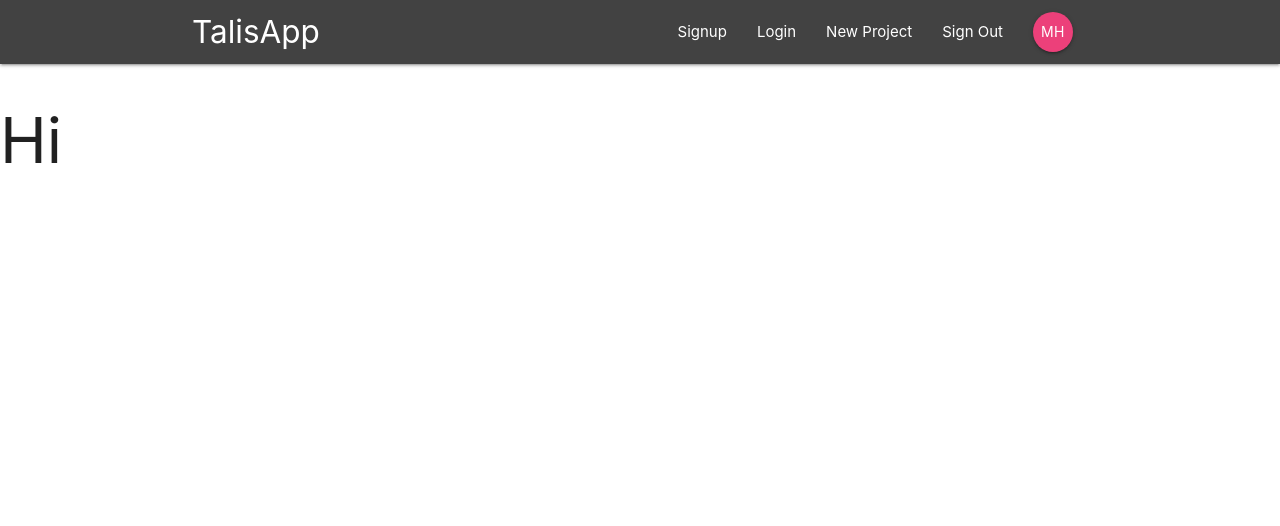
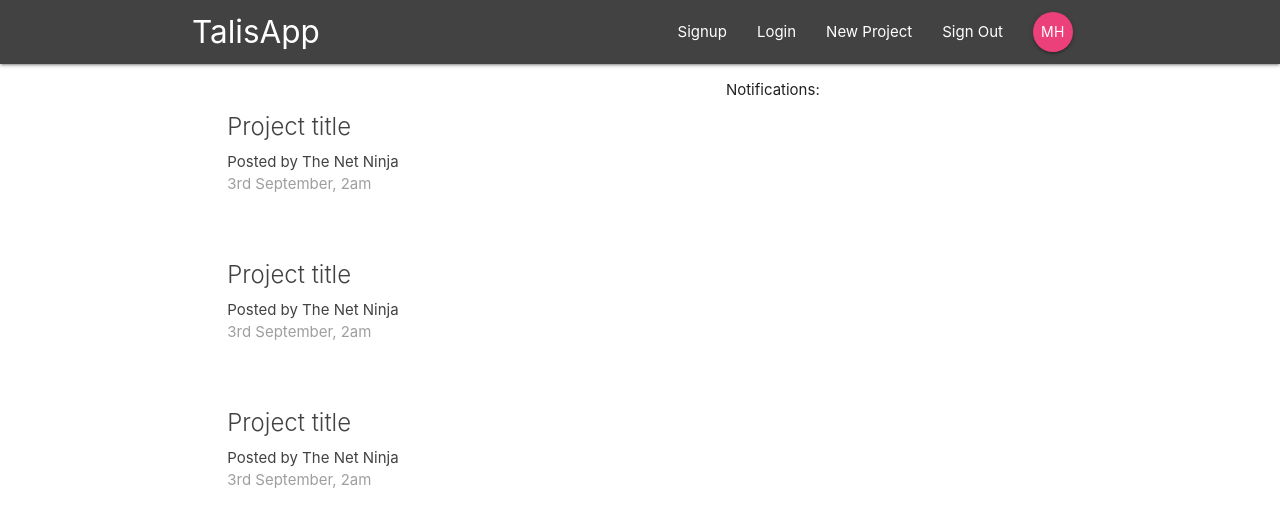
Before and after one commit to MefitHp/Redux-Firebase, a React (Create React App) app: page / in a window 1280 px wide. Shown: the top 526 px of the page. Built offline with nearby package versions, Linux system fonts and the light colour scheme.

Commit message:
Added Dashboard and Project Display components

```diff
--- a/src/Routes.js
+++ b/src/Routes.js
@@ -1,10 +1,10 @@
 import React from 'react'
 import { Switch, Route } from 'react-router-dom'
-import Home from './components/layout/Home';
+import Dashboard from './components/dashboard/Dashboard';
 
 const Routes = () => (
     <Switch>
-        <Route exact path="/" component={Home} />
+        <Route exact path="/" component={Dashboard} />
     </Switch>
 )
 
--- /dev/null
+++ b/src/components/dashboard/Dashboard.js
@@ -0,0 +1,22 @@
+import React, { Component } from 'react'
+import Notifications from './Notifications';
+import ProjectList from '../projects/ProjectList';
+
+class Dashboard extends Component {
+    render() {
+        return (
+            <div className="dashboard container">
+                <div className="row">
+                    <div className="col sm12 m6">
+                        <ProjectList />
+                    </div>
+                    <div className="col sm12 m5 offset-m1">
+                        <Notifications />
+                    </div>
+                </div>
+            </div>
+        )
+    }
+}
+
+export default Dashboard
--- /dev/null
+++ b/src/components/dashboard/Notifications.js
@@ -0,0 +1,11 @@
+import React from 'react'
+
+const Notifications = () => {
+    return (
+        <div>
+            <p>Notifications:</p>
+        </div>
+    )
+}
+
+export default Notifications
--- a/src/components/layout/Home.js
+++ /dev/null
@@ -1,11 +0,0 @@
-import React from 'react'
-
-const Home = () => {
-    return (
-        <div>
-            <h1>Hi</h1>
-        </div>
-    )
-}
-
-export default Home
--- /dev/null
+++ b/src/components/projects/ProjectList.js
@@ -0,0 +1,35 @@
+import React from 'react'
+
+const ProjectList = () => {
+    return (
+        <div className="project-list section">
+
+            <div className="card z-depth-0 project-summary">
+                <div className="card-content grey-text text-darken-3">
+                    <span className="card-title ">Project title</span>
+                    <p>Posted by The Net Ninja</p>
+                    <p className="grey-text">3rd September, 2am</p>
+                </div>
+            </div>
+
+            <div className="card z-depth-0 project-summary">
+                <div className="card-content grey-text text-darken-3">
+                    <span className="card-title ">Project title</span>
+                    <p>Posted by The Net Ninja</p>
+                    <p className="grey-text">3rd September, 2am</p>
+                </div>
+            </div>
+
+            <div className="card z-depth-0 project-summary">
+                <div className="card-content grey-text text-darken-3">
+                    <span className="card-title ">Project title</span>
+                    <p>Posted by The Net Ninja</p>
+                    <p className="grey-text">3rd September, 2am</p>
+                </div>
+            </div>
+
+        </div>
+    )
+}
+
+export default ProjectList
```
Also changed, not shown: src/components/projects/CreateProject.js (added), src/components/projects/ProjectDetail.js (added), src/components/projects/ProjectSummary.js (added).
